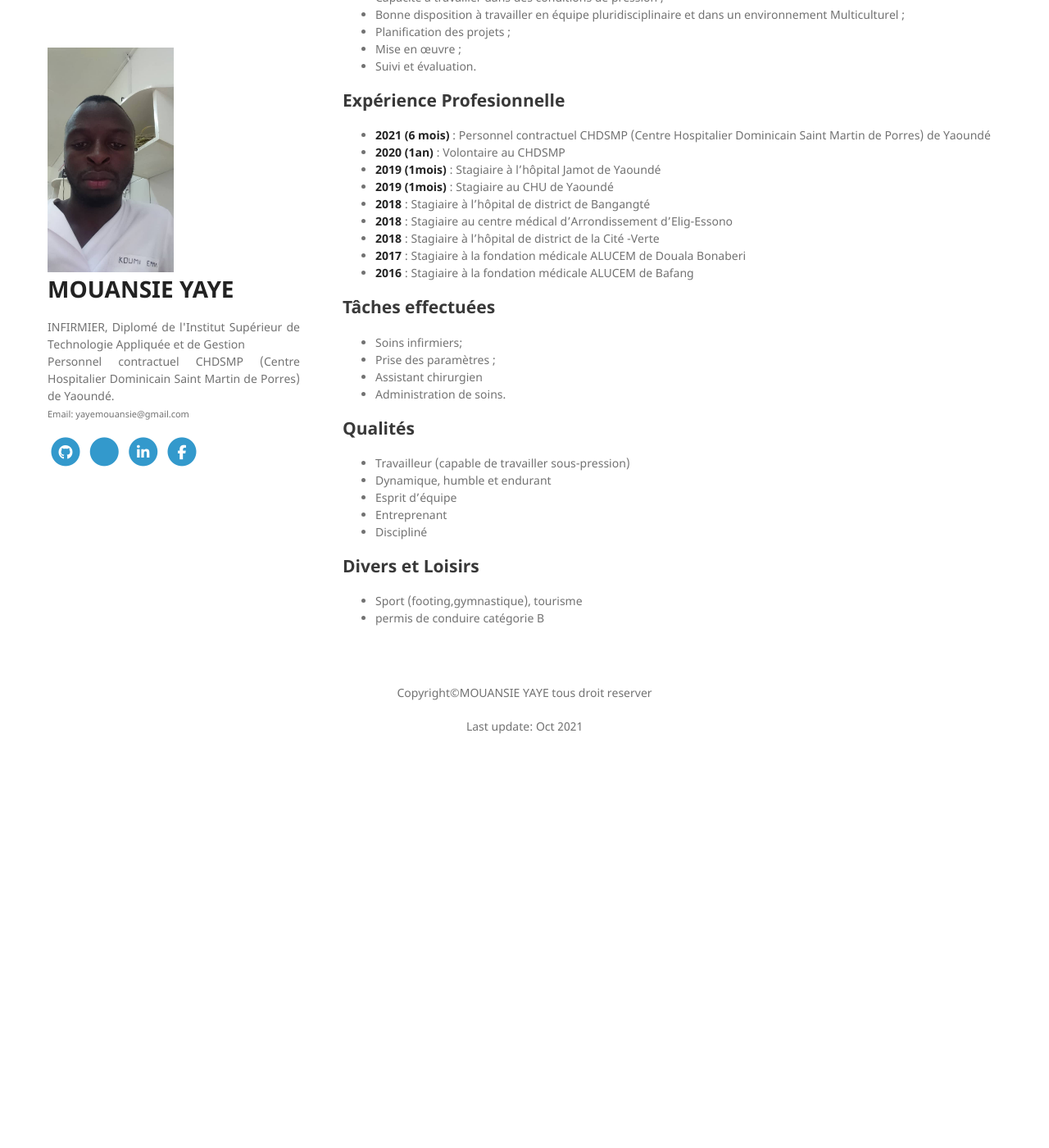
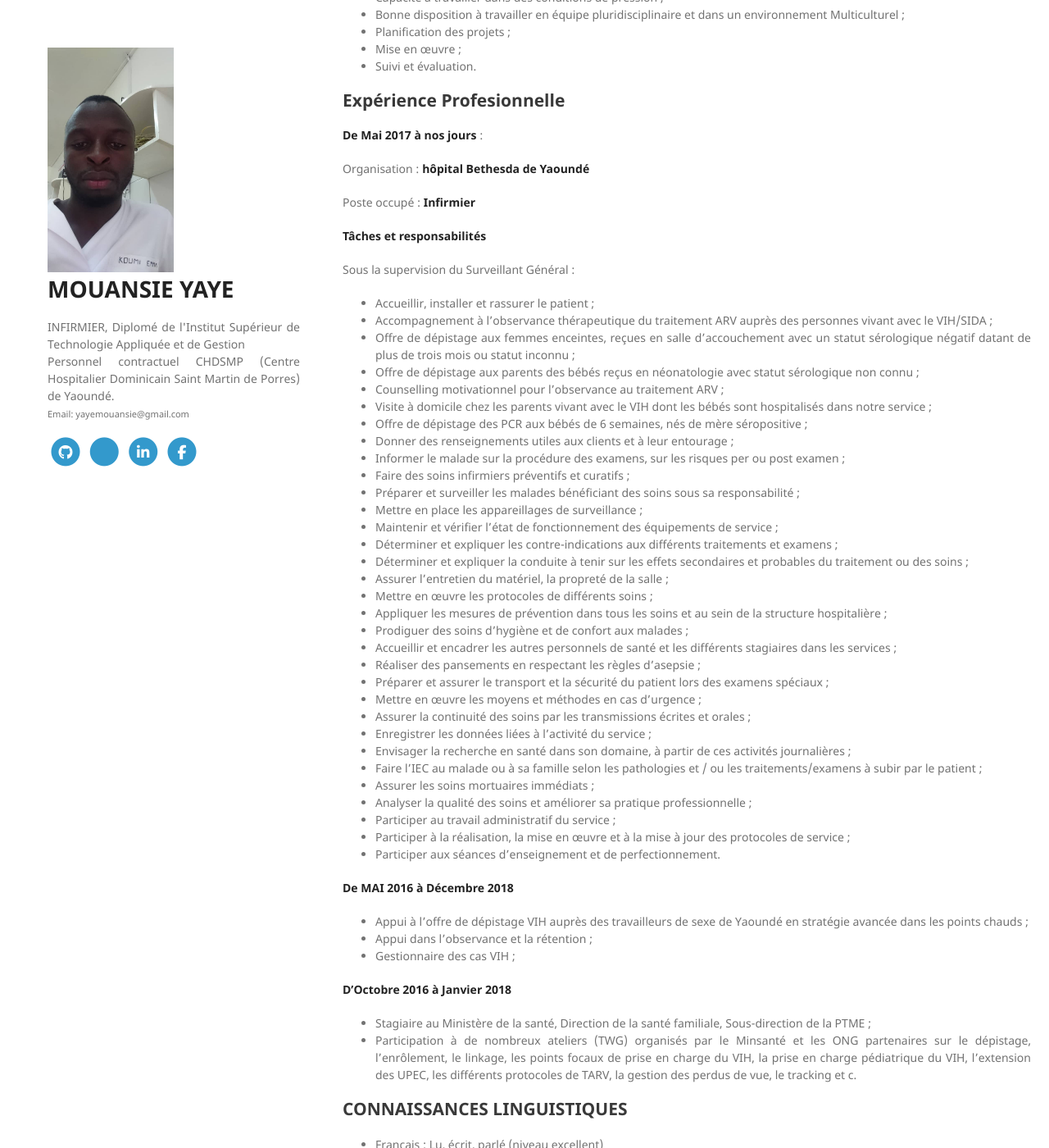
Before and after one commit to koumi-jouatouo/koumi-jouatouo.github.io, a Jekyll site: the page built from index.md, in a window 1280 px wide and 1400 px high, scrolled down 1447 px. Shown: the whole window at 82% size. Built offline with Jekyll 4.4.1, drawn with Linux system fonts in a browser that asks for light colours; nearby versions of some CDN libraries; our own code applies the rules of GitHub Pages for plain Markdown files; a style sheet for code colours, icons or effects is not loaded; before the commit the page ends 2401 px from its top, so only the background shows below that; some of the changed text lies outside the part shown.

Commit message:
Update index.md

```diff
--- a/index.md
+++ b/index.md
@@ -53,29 +53,81 @@ Multiculturel ;
 
 
 ## Expérience Profesionnelle
-*  **2021 (6 mois)** : Personnel contractuel CHDSMP (Centre Hospitalier Dominicain Saint Martin de Porres) de Yaoundé
-* **2020 (1an)** : Volontaire au CHDSMP
-* **2019 (1mois)** : Stagiaire à l’hôpital Jamot de Yaoundé
-* **2019 (1mois)** : Stagiaire au CHU de Yaoundé
-* **2018** : Stagiaire à l’hôpital de district de Bangangté
-* **2018** : Stagiaire au centre médical d’Arrondissement d’Elig-Essono
-* **2018** : Stagiaire à l’hôpital de district de la Cité -Verte
-* **2017** : Stagiaire à la fondation médicale ALUCEM de Douala Bonaberi
-* **2016** : Stagiaire à la fondation médicale ALUCEM de Bafang
+**De Mai 2017 à nos jours** :
 
-## Tâches effectuées
-* Soins infirmiers;
-* Prise des paramètres ;
-* Assistant chirurgien
-* Administration de soins.
+Organisation : **hôpital Bethesda de Yaoundé**
 
-## Qualités
-* Travailleur (capable de travailler sous-pression)
-* Dynamique, humble et endurant
-* Esprit d’équipe
-* Entreprenant
-* Discipliné
+Poste occupé : **Infirmier**
 
-## Divers et Loisirs
-* Sport (footing,gymnastique), tourisme
-* permis de conduire catégorie B
+**Tâches et responsabilités**
+
+Sous la supervision du Surveillant Général :
+
+*	Accueillir, installer et rassurer le patient ;
+*	Accompagnement à l’observance thérapeutique du traitement ARV auprès des personnes vivant avec le VIH/SIDA ;
+*	Offre de dépistage aux femmes enceintes, reçues en salle d’accouchement avec un statut sérologique négatif datant de plus de trois mois ou statut inconnu ;
+*	Offre de dépistage aux parents des bébés reçus en néonatologie avec statut sérologique non connu ;
+*	Counselling motivationnel pour l’observance au traitement ARV ;
+*	Visite à domicile chez les parents vivant avec le VIH dont les bébés sont hospitalisés dans notre service ;
+*	Offre de dépistage des PCR aux bébés de 6 semaines, nés de mère séropositive ;
+*	Donner des renseignements utiles aux clients et à leur entourage ;
+*	Informer le malade sur la procédure des examens, sur les risques per ou post examen ;
+*	Faire des soins infirmiers préventifs et curatifs ;
+*	Préparer et surveiller les malades bénéficiant des soins sous sa responsabilité ;
+*	Mettre en place les appareillages de surveillance ;
+*	Maintenir et vérifier l’état de fonctionnement des équipements de service ;
+*	Déterminer et expliquer les contre-indications aux différents traitements et examens ;
+*	Déterminer et expliquer la conduite à tenir sur les effets secondaires et probables du traitement ou des soins ;
+*	Assurer l’entretien du matériel, la propreté de la salle ;
+*	Mettre en œuvre les protocoles de différents soins ;
+*	Appliquer les mesures de prévention dans tous les soins et au sein de la structure hospitalière ;
+*	Prodiguer des soins d’hygiène et de confort aux malades ;
+*	Accueillir et encadrer les autres personnels de santé et les différents stagiaires dans les services ;
+*	Réaliser des pansements en respectant les règles d’asepsie ;
+*	Préparer et assurer le transport et la sécurité du patient lors des examens spéciaux ;
+*	Mettre en œuvre les moyens et méthodes en cas d’urgence ;
+*	Assurer la continuité des soins par les transmissions écrites et orales ;
+*	Enregistrer les données liées à l’activité du service ;
+*	Envisager la recherche en santé dans son domaine, à partir de ces activités journalières ;
+*	Faire l’IEC au malade ou à sa famille selon les pathologies et / ou les traitements/examens à subir par le patient ;
+*	Assurer les soins mortuaires immédiats ;
+*	Analyser la qualité des soins et améliorer sa pratique professionnelle ;
+*	Participer au travail administratif du service ;
+*	Participer à la réalisation, la mise en œuvre et à la mise à jour des protocoles de service ;
+*	Participer aux séances d’enseignement et de perfectionnement.
+
+**De MAI 2016 à Décembre 2018**
+*	Appui à l’offre de dépistage VIH auprès des travailleurs de sexe de Yaoundé en stratégie avancée dans les points chauds ;
+*	Appui dans l’observance et la rétention ;
+*	Gestionnaire des cas VIH ;
+
+**D’Octobre 2016 à Janvier 2018**
+*	Stagiaire au Ministère de la santé, Direction de la santé familiale, Sous-direction de la PTME ;
+*	Participation à de nombreux ateliers (TWG) organisés par le Minsanté et les ONG partenaires sur le dépistage, l’enrôlement, le linkage, les points focaux de prise en charge du VIH, la prise en charge pédiatrique du VIH, l’extension des UPEC, les différents protocoles de TARV, la gestion des perdus de vue, le tracking et c.
+
+
+## CONNAISSANCES LINGUISTIQUES
+*	Français : Lu, écrit, parlé (niveau excellent)
+*	Anglais : Lu, écrit, parlé (niveau intermédiaire)
+*	Féfé (langue locale du département du Haut-Nkam) : Lu, écrit, parlé (niveau rudimentaire)
+
+## CONNAISSANCES INFORMATIQUES
+*	Word, Excel, Power Point : Bon
+*	CSPRO, SPSS, Epiinfo, Atlas ti: Moyen
+
+## DIVERS
+*	Bonne connaissance géographique du Cameroun 	.
+*	Vie associative : sympathisant de la SAADIF (Structure d’Appui et d’Assistance au Développement des Initiatives Féminines);
+Membre du Collectif Anthropologie Santé-Publique ;
+Adhérent de l’ONG VIALLAITE ;
+Membre de l’Association des Jeunes Unis du Haut-Nkam (JUHN);
+Bénévole de l’ONG PATCHA Foundation…
+*	Publications :
+   *- Perceptions de l’ictère néonatal par les usagers des services de néonatologie des hôpitaux du district de santé de la Cité-verte, Mémoire de Master 2 en Santé publique option Santé Communautaire à L’Université Catholique d’Afrique Centrale de Yaoundé, Janvier 2019.*
+   *- Facteurs favorisant la recrudescence du paludisme grave chez les enfants de 0 à 5 ans du quartier Pouango à Bafang , Mémoire de fin d’étude d’Infirmier Diplômé d’Etat à la fondation MONGA de Mbouda, Mai 2015.*
+
+## REFERENCES
+
+*	**OLOUME BEYEME Valentine, adolescent and HIV/AIDS Specialist à UNICEF ; Tel : +237 699 91 31 22 / 673 16 87 61 ; Email : vobeyeme@unicef.org**
+*	**ANGUMUA Carrine, HIV PREVENTION SPECIALIST, CARE International au Cameroun. TEL : +237 675 098 960. Email : carynangu@yahoo.com**
+*	**Dr DIPANDA Théodore, médecin généraliste, Inspecteur de Santé numéro 2 ; Tel : +237 654 45 38 89 / 699 88 49 28 ; Email : doctadipanda@yahoo.fr**
```
